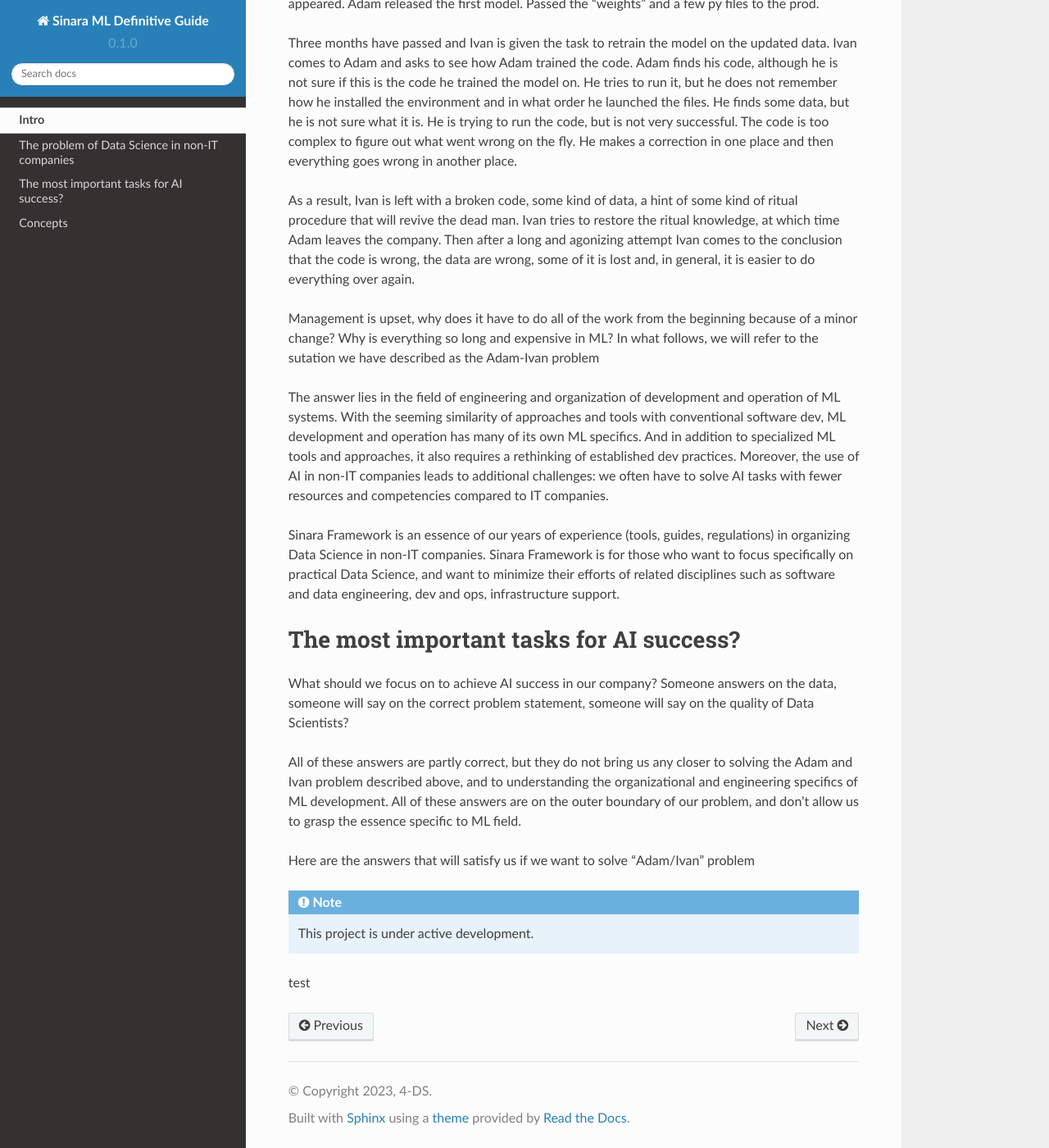
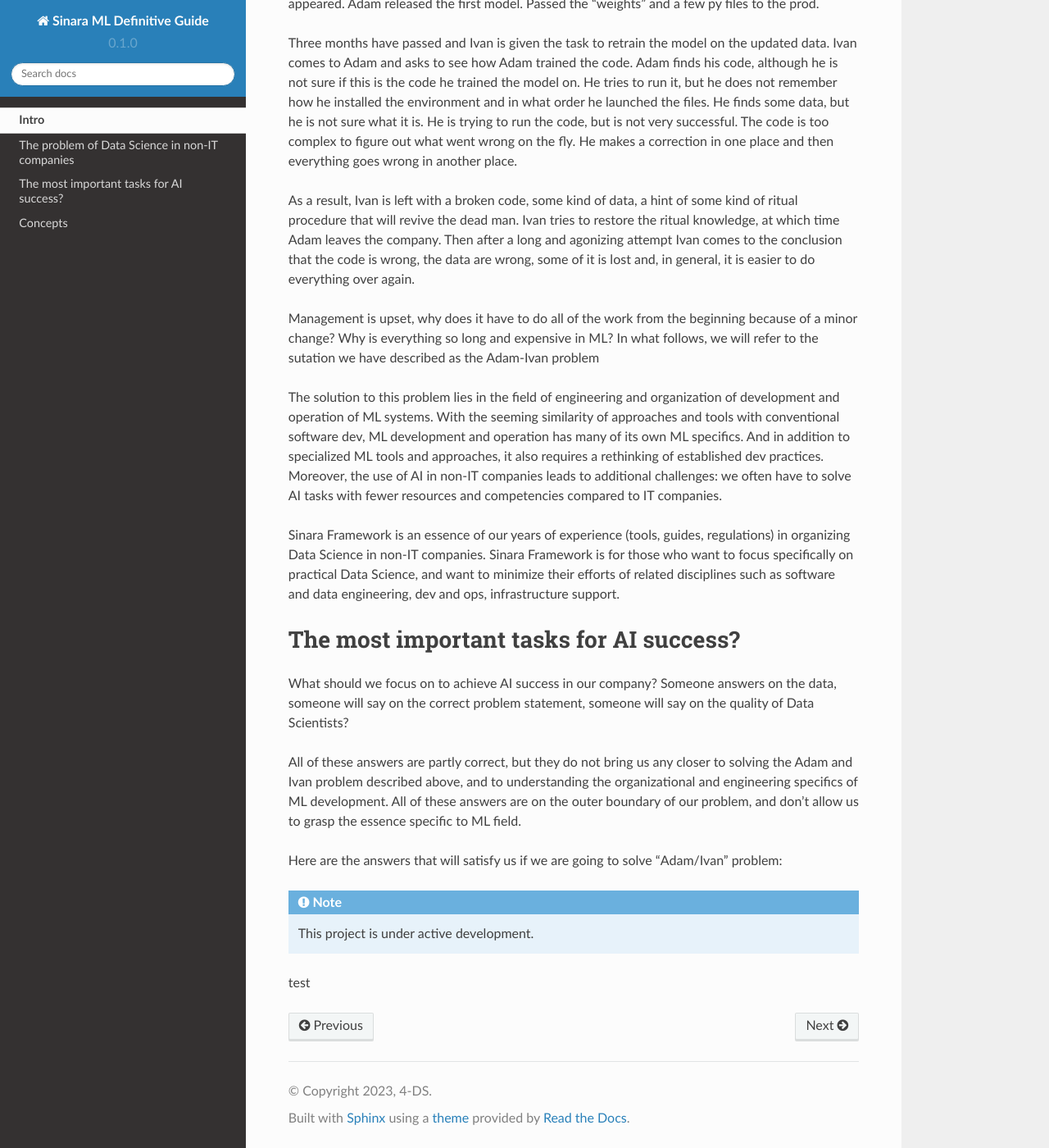
Before and after one commit to 4-DS/SinaraML-Def-Guide, a Sphinx documentation site: the page built from docs/source/intro.rst, in a window 1280 px wide and 1400 px high, scrolled down 492 px. Shown: the whole window at 82% size. Built offline with Sphinx 7.4.7 and the Read the Docs theme 2.0.0, drawn with Linux system fonts in a browser that asks for light colours.

Commit message:
Update intro.rst

```diff
--- a/docs/source/intro.rst
+++ b/docs/source/intro.rst
@@ -15,7 +15,7 @@ As a result, Ivan is left with a broken code, some kind of data, a hint of some
 
 Management is upset, why does it have to do all of the work from the beginning because of a minor change? Why is everything so long and expensive in ML? In what follows, we will refer to the sutation we have described as the Adam-Ivan problem
 
-The answer lies in the field of engineering and organization of development and operation of ML systems. With the seeming similarity of approaches and tools with conventional software dev, ML development and operation has many of its own ML specifics. And in addition to specialized ML tools and approaches, it also requires a rethinking of established dev practices. Moreover, the use of AI in non-IT companies leads to additional challenges: we often have to solve AI tasks with fewer resources and competencies compared to IT companies.
+The solution to this problem lies in the field of engineering and organization of development and operation of ML systems. With the seeming similarity of approaches and tools with conventional software dev, ML development and operation has many of its own ML specifics. And in addition to specialized ML tools and approaches, it also requires a rethinking of established dev practices. Moreover, the use of AI in non-IT companies leads to additional challenges: we often have to solve AI tasks with fewer resources and competencies compared to IT companies.
 
 Sinara Framework is an essence of our years of experience (tools, guides, regulations) in organizing Data Science in non-IT companies. Sinara Framework is for those who want to focus specifically on practical Data Science, and want to minimize their efforts of related disciplines such as software and data engineering, dev and ops, infrastructure support.
 
@@ -25,7 +25,7 @@ What should we focus on to achieve AI success in our company? Someone answers on
 
 All of these answers are partly correct, but they do not bring us any closer to solving the Adam and Ivan problem described above, and to understanding the organizational and engineering specifics of ML development. All of these answers are on the outer boundary of our problem, and don't allow us to grasp the essence specific to ML field.
 
-Here are the answers that will satisfy us if we want to solve "Adam/Ivan" problem
+Here are the answers that will satisfy us if we are going to solve "Adam/Ivan" problem:
 
 .. note::
 
```
